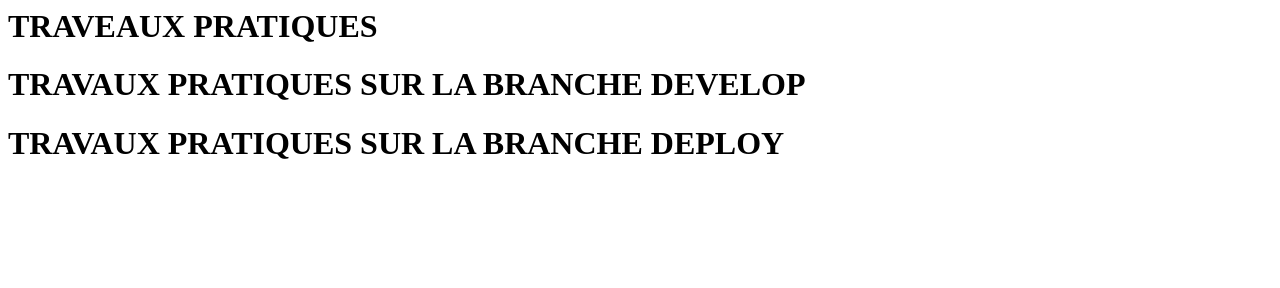
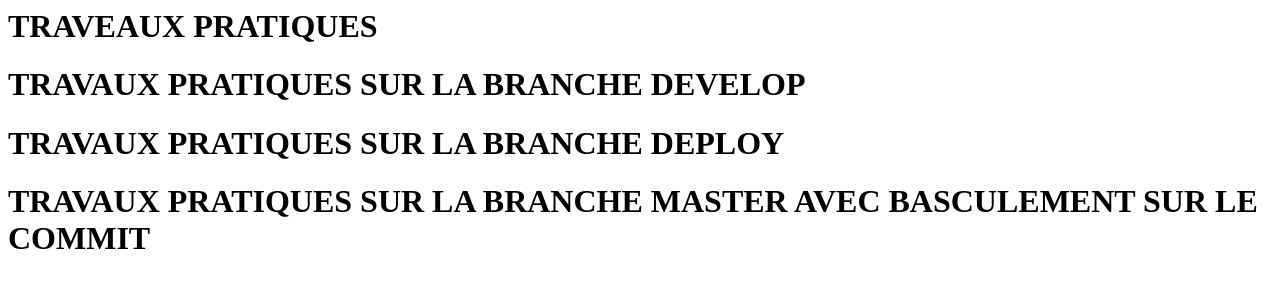
Before and after one commit to couradiong/TP_GIT_3, a plain HTML site: page index.html in a window 1280 px wide. Drawn offline with Linux system fonts and the light colour scheme.

Commit message:
Modification apres basculement

```diff
--- a/index.html
+++ b/index.html
@@ -1,3 +1,4 @@
 <h1> TRAVEAUX PRATIQUES</h1>
  <h1> TRAVAUX PRATIQUES SUR LA BRANCHE DEVELOP </h1>
  <h1> TRAVAUX PRATIQUES SUR LA BRANCHE DEPLOY </h1>
+ <h1> TRAVAUX PRATIQUES SUR LA BRANCHE MASTER AVEC BASCULEMENT SUR LE COMMIT </h1>
```
